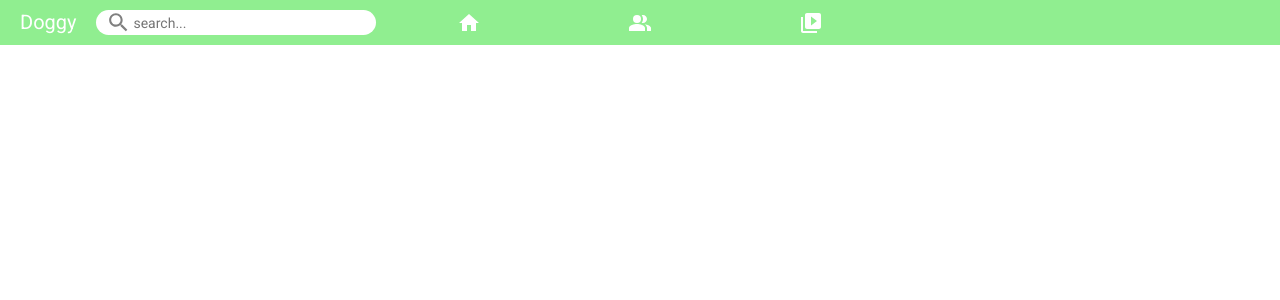
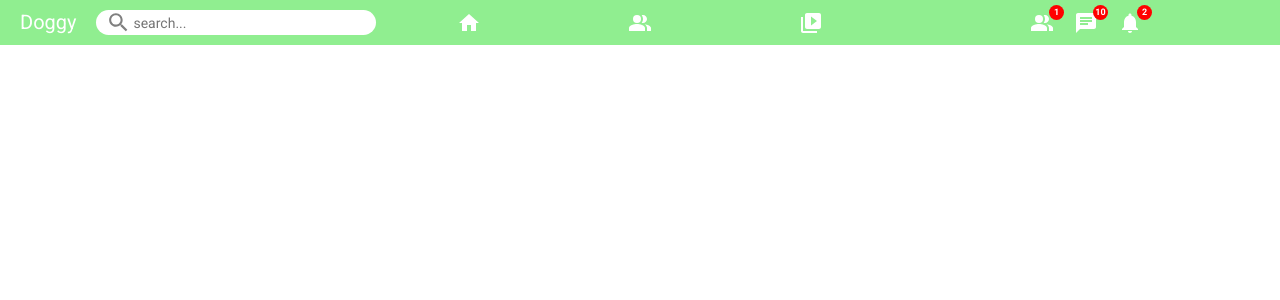
Before and after one commit to AllenLiu7/new-social-media-client, a React app: page / in a window 1280 px wide. Shown: the top 300 px of the page. Built offline with nearby package versions, Linux system fonts and the light colour scheme.

Commit message:
modified topbar

```diff
--- a/src/components/topbar/index.tsx
+++ b/src/components/topbar/index.tsx
@@ -1,20 +1,21 @@
 import styled from 'styled-components';
-import SearchIcon from '@material-ui/icons/Search';
+import SearchBar from './searchBar';
 import TopBarLink from './topBarLink';
+import TopBarIcon from './topBarIcons';
+import TopBarLogo from './topBarLogo';
 import HomeIcon from '@material-ui/icons/Home';
 import PeopleAltIcon from '@material-ui/icons/PeopleAlt';
 import VideoLibraryIcon from '@material-ui/icons/VideoLibrary';
+import ChatIcon from '@material-ui/icons/Chat';
+import NotificationsIcon from '@material-ui/icons/Notifications';
 
 export default function TopBar() {
   return (
     <>
       <Container>
         <TopBarLeft>
-          <Logo>Doggy</Logo>
-          <SearchBar>
-            <StyledSearchIcon />
-            <StyledInput />
-          </SearchBar>
+          <TopBarLogo />
+          <SearchBar />
         </TopBarLeft>
 
         <TopBarCenter>
@@ -29,7 +30,17 @@ export default function TopBar() {
           </TopBarLink>
         </TopBarCenter>
 
-        <NoticeContainer />
+        <TopBarRight>
+          <TopBarIcon notice={1}>
+            <PeopleAltIcon />
+          </TopBarIcon>
+          <TopBarIcon notice={10}>
+            <ChatIcon />
+          </TopBarIcon>
+          <TopBarIcon notice={2}>
+            <NotificationsIcon />
+          </TopBarIcon>
+        </TopBarRight>
 
         <ProfileContainer />
       </Container>
@@ -51,46 +62,17 @@ const TopBarLeft = styled.div`
   align-items: center;
 `;
 
-const Logo = styled.span`
-  color: white;
-  font-size: 20px;
-  margin: 0 20px;
-`;
-
-const SearchBar = styled.div`
-  display: flex;
-  background-color: white;
-  border-radius: 30px;
-  width: 280px;
-  overflow: hidden;
-`;
-
-const StyledInput = styled.input.attrs({
-  type: 'text',
-  placeholder: 'search...',
-})`
-  border: none;
-  &:focus {
-    outline: none;
-  }
-`;
-
-const StyledSearchIcon = styled(SearchIcon).attrs({
-  style: { fontSize: 25 },
-})`
-  color: grey;
-  font-size: 600;
-  margin-left: 10px;
-`;
-
 const TopBarCenter = styled.div`
   flex: 4;
   display: flex;
   align-items: center;
 `;
 
-const NoticeContainer = styled.div`
+const TopBarRight = styled.div`
   flex: 2;
+  display: flex;
+  align-items: center;
+  justify-content: flex-end;
 `;
 
 const ProfileContainer = styled.div`
--- /dev/null
+++ b/src/components/topbar/searchBar.tsx
@@ -0,0 +1,39 @@
+import styled from 'styled-components';
+import SearchIcon from '@material-ui/icons/Search';
+
+export default function SearchBar() {
+  return (
+    <>
+      <Container>
+        <Icon />
+        <Input />
+      </Container>
+    </>
+  );
+}
+
+const Container = styled.div`
+  display: flex;
+  background-color: white;
+  border-radius: 30px;
+  width: 280px;
+  overflow: hidden;
+`;
+
+const Input = styled.input.attrs({
+  type: 'text',
+  placeholder: 'search...',
+})`
+  border: none;
+  &:focus {
+    outline: none;
+  }
+`;
+
+const Icon = styled(SearchIcon).attrs({
+  style: { fontSize: 25 },
+})`
+  color: grey;
+  font-size: 600;
+  margin-left: 10px;
+`;
--- /dev/null
+++ b/src/components/topbar/topBarIcons.tsx
@@ -0,0 +1,41 @@
+import { ReactNode } from 'react';
+import styled from 'styled-components';
+
+type Props = {
+  notice: number;
+  children: ReactNode;
+};
+
+export default function TopBarIcon({ children, notice }: Props) {
+  return (
+    <>
+      <IconContainer>
+        {children}
+        <IconBadge>{notice}</IconBadge>
+      </IconContainer>
+    </>
+  );
+}
+
+const IconContainer = styled.div`
+  position: relative;
+  display: flex;
+  margin: 0 10px;
+  color: white;
+  cursor: pointer;
+`;
+
+const IconBadge = styled.span`
+  background-color: red;
+  border-radius: 50px;
+  height: 15px;
+  width: 15px;
+  position: absolute;
+  right: -10px;
+  top: -6px;
+  display: flex;
+  justify-content: center;
+  align-items: center;
+  font-size: 9px;
+  font-weight: 700;
+`;
--- a/src/components/topbar/topBarLink.tsx
+++ b/src/components/topbar/topBarLink.tsx
@@ -20,6 +20,7 @@ const LinkContainer = styled.div`
   align-items: center;
   justify-content: center;
   color: white;
+  cursor: pointer;
   &:hover {
     border-bottom-style: solid;
     border-color: white;
--- /dev/null
+++ b/src/components/topbar/topBarLogo.tsx
@@ -0,0 +1,15 @@
+import styled from 'styled-components';
+
+export default function TopBarLogo() {
+  return (
+    <div>
+      <Logo>Doggy</Logo>
+    </div>
+  );
+}
+
+const Logo = styled.span`
+  color: white;
+  font-size: 20px;
+  margin: 0 20px;
+`;
```
